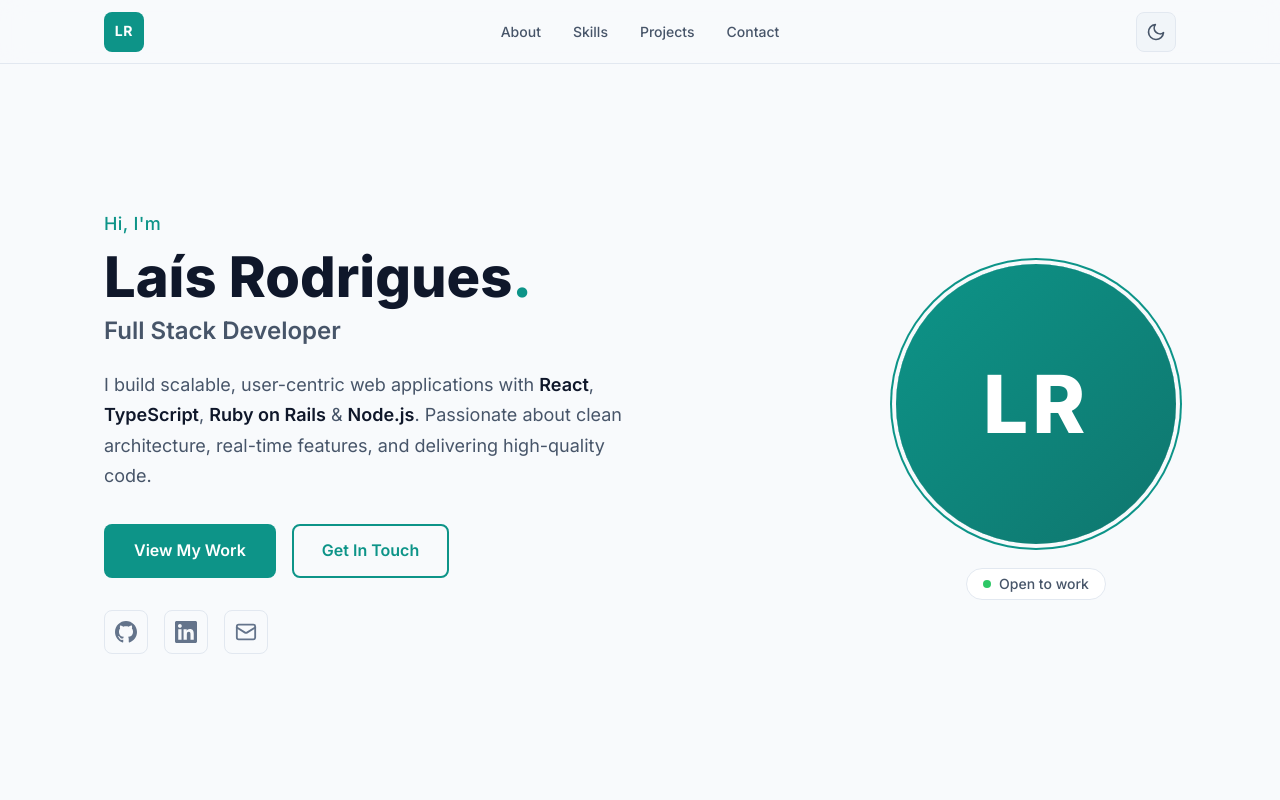
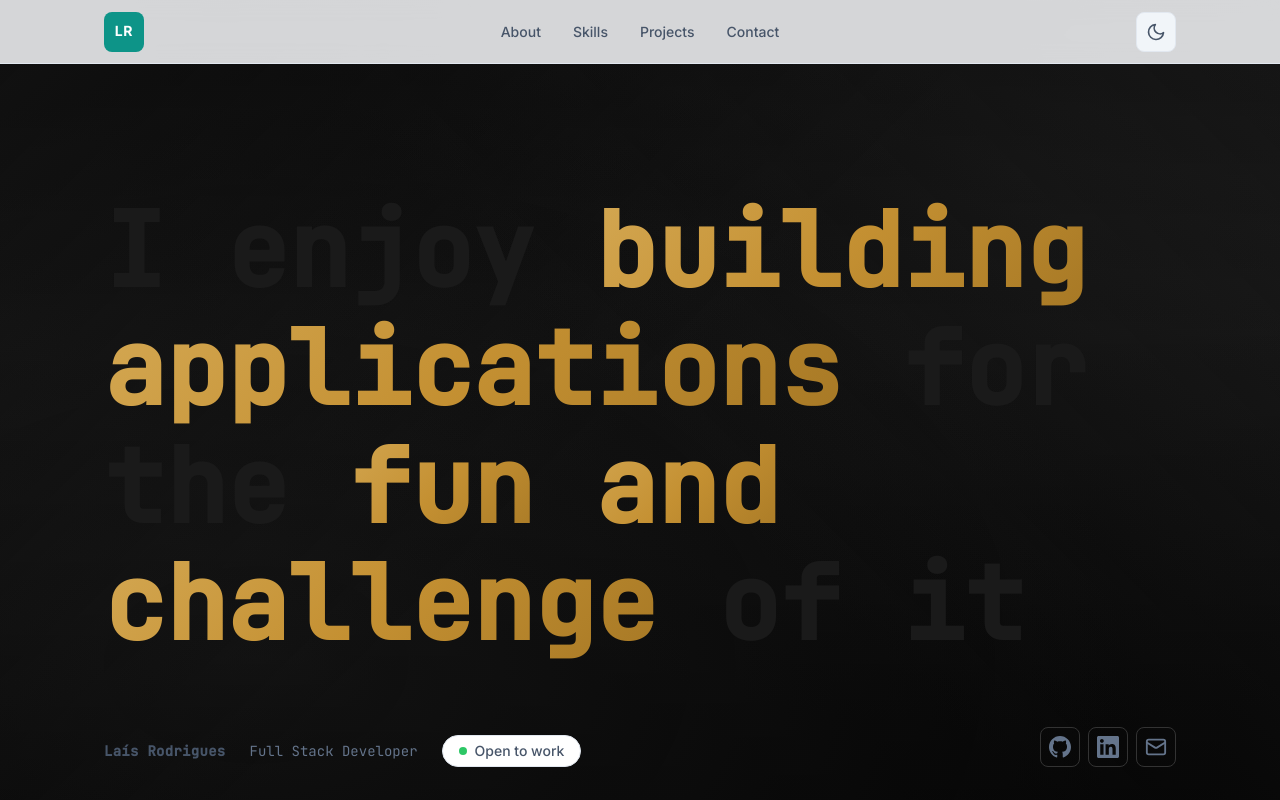
Before and after one commit to laisrod/portifolio-react, a React (Vite) app: page / in a window 1280 px wide. Shown: the top 800 px of the page. Built offline with nearby package versions, Linux system fonts and the light colour scheme.

Commit message:
feat: add mouse spotlight effect on hero text using @react-spring/web

```diff
--- a/package.json
+++ b/package.json
@@ -9,6 +9,7 @@
     "preview": "vite preview"
   },
   "dependencies": {
+    "@react-spring/web": "^10.0.3",
     "react": "^19.0.0",
     "react-dom": "^19.0.0"
   },
--- a/src/components/sections/Hero.tsx
+++ b/src/components/sections/Hero.tsx
@@ -1,31 +1,80 @@
-import Button from '../ui/Button'
+import { useRef, useCallback } from 'react'
+import { useSpring, animated, to } from '@react-spring/web'
 import Badge from '../ui/Badge'
 
 function Hero() {
+  const h1Ref = useRef<HTMLHeadingElement>(null)
+
+  const [springs, api] = useSpring(() => ({
+    x: 0,
+    y: 0,
+    opacity: 0,
+    config: { mass: 1, tension: 280, friction: 40 },
+  }))
+
+  const handleMouseMove = useCallback(
+    (e: React.MouseEvent<HTMLElement>) => {
+      const h1 = h1Ref.current
+      if (!h1) return
+      const rect = h1.getBoundingClientRect()
+      api.start({
+        x: e.clientX - rect.left,
+        y: e.clientY - rect.top,
+        opacity: 1,
+      })
+    },
+    [api]
+  )
+
+  const handleMouseLeave = useCallback(() => {
+    api.start({ opacity: 0 })
+  }, [api])
+
   return (
-    <section className="hero" id="hero">
+    <section
+      className="hero"
+      id="hero"
+      onMouseMove={handleMouseMove}
+      onMouseLeave={handleMouseLeave}
+    >
+      <div className="hero__overlay" aria-hidden="true" />
       <div className="container hero__container">
-        <div className="hero__content">
-          <p className="hero__greeting">Hi, I'm</p>
-          <h1 className="hero__name">
-            Laís Rodrigues<span className="hero__name--accent">.</span>
-          </h1>
-          <h2 className="hero__title">Full Stack Developer</h2>
-          <p className="hero__description">
-            I build scalable, user-centric web applications with{' '}
-            <strong>React</strong>, <strong>TypeScript</strong>,{' '}
-            <strong>Ruby on Rails</strong> &amp; <strong>Node.js</strong>.
-            Passionate about clean architecture, real-time features, and
-            delivering high-quality code.
-          </p>
-          <div className="hero__cta-group">
-            <Button href="#projects" variant="primary">
-              View My Work
-            </Button>
-            <Button href="#contact" variant="secondary">
-              Get In Touch
-            </Button>
+        {/* Spotlight layer — radial gold gradient clipped to text */}
+        <animated.h1
+          className="hero__statement"
+          ref={h1Ref}
+          style={{
+            backgroundImage: to(
+              [springs.x, springs.y, springs.opacity],
+              (x, y, o) =>
+                o > 0.1
+                  ? `radial-gradient(circle 400px at ${x}px ${y}px, #d4a853 0%, #b8892e 25%, #1a1a1a 70%)`
+                  : `radial-gradient(circle 400px at 50% 50%, #1a1a1a 0%, #1a1a1a 100%)`
+            ),
+            WebkitBackgroundClip: 'text',
+            backgroundClip: 'text',
+            WebkitTextFillColor: 'transparent',
+          }}
+        >
+          I enjoy building applications for the fun and challenge of it
+        </animated.h1>
+
+        {/* Static fallback for mobile (no mouse) */}
+        <h1 className="hero__statement hero__statement--mobile" aria-hidden="true">
+          I enjoy <span className="hero__statement--gold">building</span>{' '}
+          <span className="hero__statement--gold">applications</span> for the{' '}
+          <span className="hero__statement--gold">fun</span>{' '}
+          <span className="hero__statement--gold">and</span>{' '}
+          <span className="hero__statement--gold">challenge</span> of it
+        </h1>
+
+        <div className="hero__bottom">
+          <div className="hero__info">
+            <p className="hero__name">Laís Rodrigues</p>
+            <p className="hero__title">Full Stack Developer</p>
+            <Badge variant="status">Open to work</Badge>
           </div>
+
           <div className="hero__social">
             <a
               href="https://github.com/laisrod"
@@ -61,13 +110,6 @@ function Hero() {
             </a>
           </div>
         </div>
-
-        <div className="hero__visual">
-          <div className="hero__avatar">
-            <span className="hero__avatar-text" aria-hidden="true">LR</span>
-          </div>
-          <Badge variant="status">Open to work</Badge>
-        </div>
       </div>
     </section>
   )
--- a/src/styles/components/Hero.css
+++ b/src/styles/components/Hero.css
@@ -1,36 +1,50 @@
 /* ============================================
-   Hero Block (BEM)
+   Hero Block (BEM) — Full-screen statement
    ============================================ */
 
 .hero {
+  position: relative;
   min-height: 100vh;
   display: flex;
   align-items: center;
   padding-top: var(--nav-height);
-  background-color: var(--color-bg-primary);
+  background-color: #0a0a0a;
+  background-image:
+    linear-gradient(135deg, rgba(30, 30, 30, 0.6) 0%, transparent 50%),
+    linear-gradient(225deg, rgba(50, 50, 50, 0.4) 0%, transparent 50%),
+    radial-gradient(ellipse at 20% 80%, rgba(60, 60, 60, 0.3) 0%, transparent 60%),
+    radial-gradient(ellipse at 80% 20%, rgba(40, 40, 40, 0.3) 0%, transparent 60%);
+  overflow: hidden;
+}
+
+/* Dark overlay for depth */
+.hero__overlay {
+  position: absolute;
+  inset: 0;
+  background: linear-gradient(
+    180deg,
+    rgba(0, 0, 0, 0.3) 0%,
+    rgba(0, 0, 0, 0.1) 40%,
+    rgba(0, 0, 0, 0.4) 100%
+  );
+  pointer-events: none;
 }
 
 .hero__container {
+  position: relative;
+  z-index: 1;
   display: flex;
-  align-items: center;
-  justify-content: space-between;
-  gap: var(--space-3xl);
+  flex-direction: column;
+  justify-content: center;
+  min-height: calc(100vh - var(--nav-height));
   padding-block: var(--space-3xl);
-}
-
-/* Content entrance animation */
-.hero__content {
-  animation: hero-fadeIn 0.8s ease-out;
-}
-
-.hero__visual {
-  animation: hero-fadeIn 0.8s ease-out 0.2s both;
+  animation: hero-fadeIn 1s ease-out;
 }
 
 @keyframes hero-fadeIn {
   from {
     opacity: 0;
-    transform: translateY(20px);
+    transform: translateY(30px);
   }
   to {
     opacity: 1;
@@ -38,163 +52,117 @@
   }
 }
 
-/* Content */
-.hero__greeting {
-  font-size: var(--font-size-lg);
-  font-weight: 500;
-  color: var(--color-accent);
-  margin-bottom: var(--space-sm);
+/* ---- Large statement text (base) ---- */
+.hero__statement {
+  font-family: var(--font-mono);
+  font-size: clamp(3rem, 8vw, 7rem);
+  font-weight: 800;
+  line-height: 1.15;
+  color: #1a1a1a;
+  max-width: 1100px;
+  margin-bottom: auto;
+  padding-top: var(--space-3xl);
+}
+
+/* ---- Desktop spotlight (animated h1) ---- */
+/* On devices with a mouse: show the animated version, hide static */
+@media (hover: hover) and (pointer: fine) {
+  .hero__statement--mobile {
+    display: none;
+  }
+}
+
+/* ---- Mobile / touch fallback (static gold) ---- */
+/* On touch devices: hide the animated version, show gold static */
+@media (hover: none), (pointer: coarse) {
+  /* Hide the animated h1 (first child) */
+  .hero__statement:not(.hero__statement--mobile) {
+    display: none;
+  }
+}
+
+.hero__statement--gold {
+  background: linear-gradient(135deg, #d4a853, #c49032, #a67825);
+  -webkit-background-clip: text;
+  background-clip: text;
+  -webkit-text-fill-color: transparent;
+}
+
+/* Bottom bar — name, title, badge, social */
+.hero__bottom {
+  display: flex;
+  align-items: flex-end;
+  justify-content: space-between;
+  margin-top: auto;
+  padding-top: var(--space-3xl);
+}
+
+.hero__info {
+  display: flex;
+  align-items: center;
+  gap: var(--space-lg);
+}
+
+.hero__name {
+  font-family: var(--font-mono);
+  font-size: var(--font-size-sm);
+  font-weight: 600;
+  color: var(--color-text-secondary);
   letter-spacing: 0.02em;
 }
 
-.hero__name {
-  font-size: var(--font-size-5xl);
-  font-weight: 800;
-  color: var(--color-text-primary);
-  line-height: 1.1;
-  margin-bottom: var(--space-sm);
-}
-
-.hero__name--accent {
-  color: var(--color-accent);
-}
-
 .hero__title {
-  font-size: var(--font-size-2xl);
-  font-weight: 600;
-  color: var(--color-text-secondary);
-  margin-bottom: var(--space-lg);
-}
-
-.hero__description {
-  font-size: var(--font-size-lg);
-  color: var(--color-text-secondary);
-  max-width: 540px;
-  line-height: 1.7;
-  margin-bottom: var(--space-xl);
-}
-
-.hero__description strong {
-  color: var(--color-text-primary);
-  font-weight: 600;
-}
-
-/* CTAs */
-.hero__cta-group {
-  display: flex;
-  gap: var(--space-md);
-  flex-wrap: wrap;
-  margin-bottom: var(--space-xl);
+  font-family: var(--font-mono);
+  font-size: var(--font-size-sm);
+  font-weight: 400;
+  color: var(--color-text-tertiary);
 }
 
 /* Social */
 .hero__social {
   display: flex;
-  gap: var(--space-md);
+  gap: var(--space-sm);
 }
 
 .hero__social-link {
   display: inline-flex;
   align-items: center;
   justify-content: center;
-  width: 44px;
-  height: 44px;
+  width: 40px;
+  height: 40px;
   border-radius: var(--radius-md);
   color: var(--color-text-tertiary);
-  border: 1px solid var(--color-border);
+  border: 1px solid #333333;
   transition: all var(--transition-fast);
 }
 
 .hero__social-link:hover {
-  color: var(--color-accent);
-  border-color: var(--color-accent);
-  background-color: var(--color-accent-light);
+  color: #d4a853;
+  border-color: #d4a853;
   transform: translateY(-2px);
 }
 
-/* Visual / Avatar */
-.hero__visual {
-  flex-shrink: 0;
-  display: flex;
-  flex-direction: column;
-  align-items: center;
-  gap: var(--space-lg);
-}
-
-.hero__avatar {
-  width: 280px;
-  height: 280px;
-  border-radius: 50%;
-  background: linear-gradient(135deg, var(--color-accent), var(--color-accent-hover));
-  display: flex;
-  align-items: center;
-  justify-content: center;
-  box-shadow: 0 0 0 4px var(--color-bg-primary), 0 0 0 6px var(--color-accent);
-}
-
-.hero__avatar-text {
-  font-size: 5rem;
-  font-weight: 800;
-  color: #ffffff;
-  letter-spacing: 0.05em;
-}
-
-/* Responsive */
+/* ---- Responsive ---- */
 @media (max-width: 768px) {
-  .hero__container {
-    flex-direction: column-reverse;
-    text-align: center;
-    gap: var(--space-2xl);
-    padding-block: var(--space-2xl);
+  .hero__statement {
+    font-size: clamp(2.2rem, 10vw, 4rem);
+    padding-top: var(--space-xl);
   }
 
-  .hero__name {
-    font-size: var(--font-size-4xl);
+  .hero__bottom {
+    flex-direction: column;
+    align-items: flex-start;
+    gap: var(--space-lg);
   }
 
-  .hero__title {
-    font-size: var(--font-size-xl);
-  }
-
-  .hero__description {
-    font-size: var(--font-size-base);
-    margin-inline: auto;
-  }
-
-  .hero__cta-group {
-    justify-content: center;
-  }
-
-  .hero__social {
-    justify-content: center;
-  }
-
-  .hero__avatar {
-    width: 180px;
-    height: 180px;
-  }
-
-  .hero__avatar-text {
-    font-size: 3.5rem;
+  .hero__info {
+    flex-wrap: wrap;
+    gap: var(--space-sm);
   }
 }
 
 @media (max-width: 480px) {
-  .hero__name {
-    font-size: var(--font-size-3xl);
-  }
-
-  .hero__cta-group {
-    flex-direction: column;
-    align-items: stretch;
-  }
-
-  .hero__avatar {
-    width: 140px;
-    height: 140px;
-  }
-
-  .hero__avatar-text {
-    font-size: 2.5rem;
+  .hero__statement {
+    font-size: clamp(1.8rem, 10vw, 2.8rem);
   }
 }
```
Also changed, not shown: 1 other file (tests, documents, lock files or other folders).
